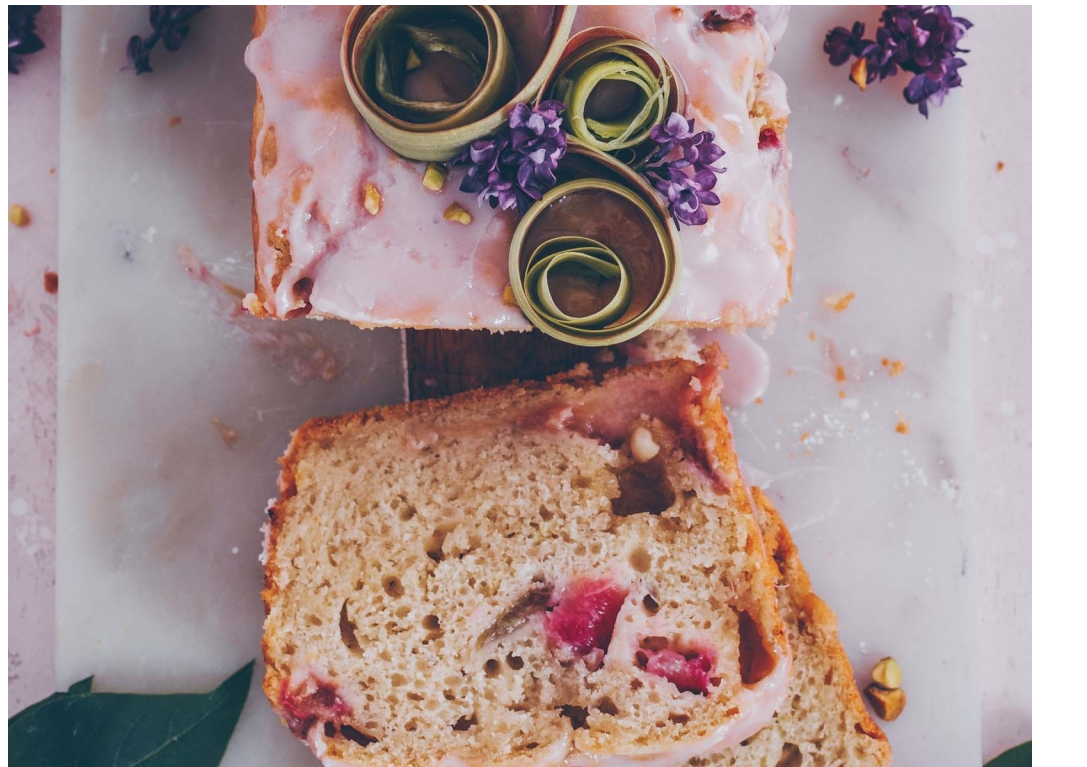
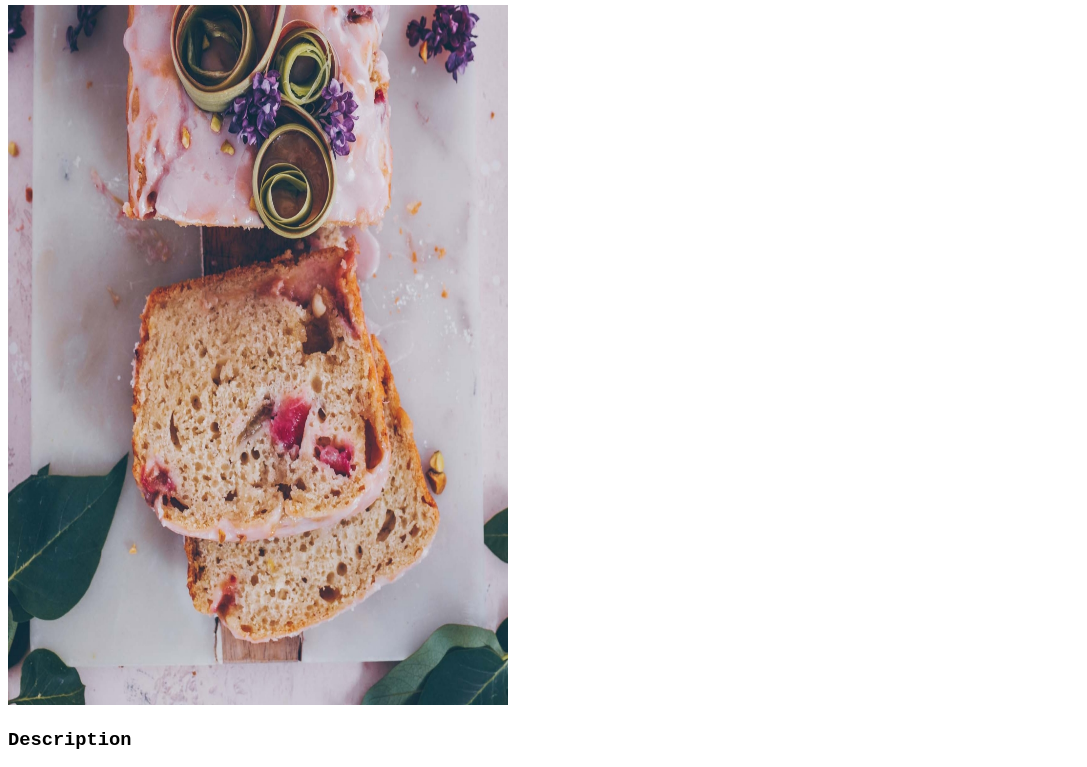
Before and after one commit to onlykamaro/odin-recipes, a plain HTML site: page recipes/cake.html in a window 1280 px wide. Shown: the part 133-900 px from the top of the page, without its empty margins (0-1087 px from the left). Drawn offline with Linux system fonts and the light colour scheme; files that its build step writes are made by us from their sources.

Commit message:
Finished all content for the website and changed font

```diff
--- a/recipes/cake.html
+++ b/recipes/cake.html
@@ -5,7 +5,7 @@
     <meta http-equiv="X-UA-Compatible" content="IE=edge">
     <meta name="viewport" content="width=device-width, initial-scale=1.0">
     <title>Vegan Easter Recipes</title>
-    <link rel="stylesheet" href="style.css">
+    <link rel="stylesheet" href="../style.css">
 </head>
 <body>
     <a href="../index.html"><h1>Odin Recipes</h1></a>
--- a/style.css
+++ b/style.css
@@ -0,0 +1,8 @@
+body {
+    font-family: 'Courier New', Courier, monospace;
+}
+
+img {
+    width: 500px;
+    height: 700px;
+}
```
Also changed, not shown: index.html (+2 -1 lines), recipes/bunnies.html (+1 -1 lines), recipes/pasta.html (+1 -1 lines), recipes/potatoes.html (+1 -1 lines), recipes/tofu.html (+1 -1 lines), images/odin.webp (added), images/vegantable.webp (added).
